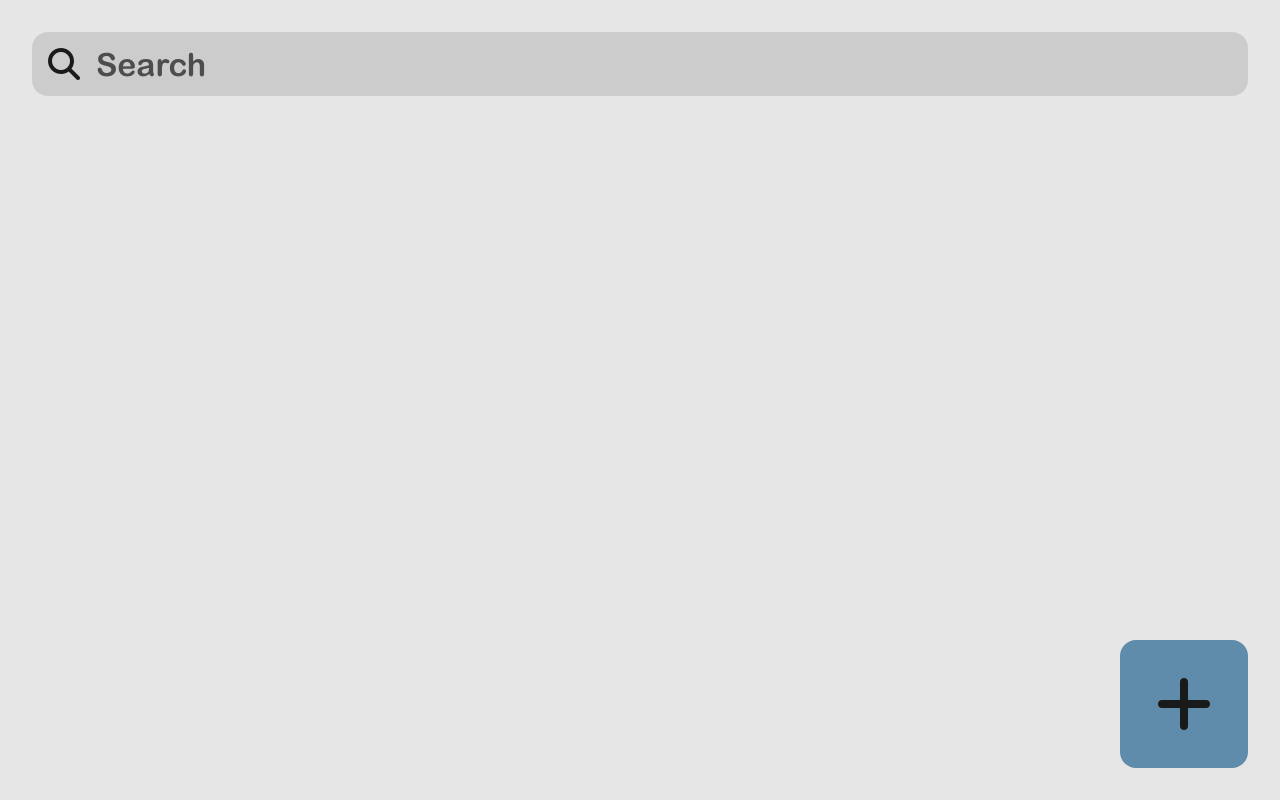
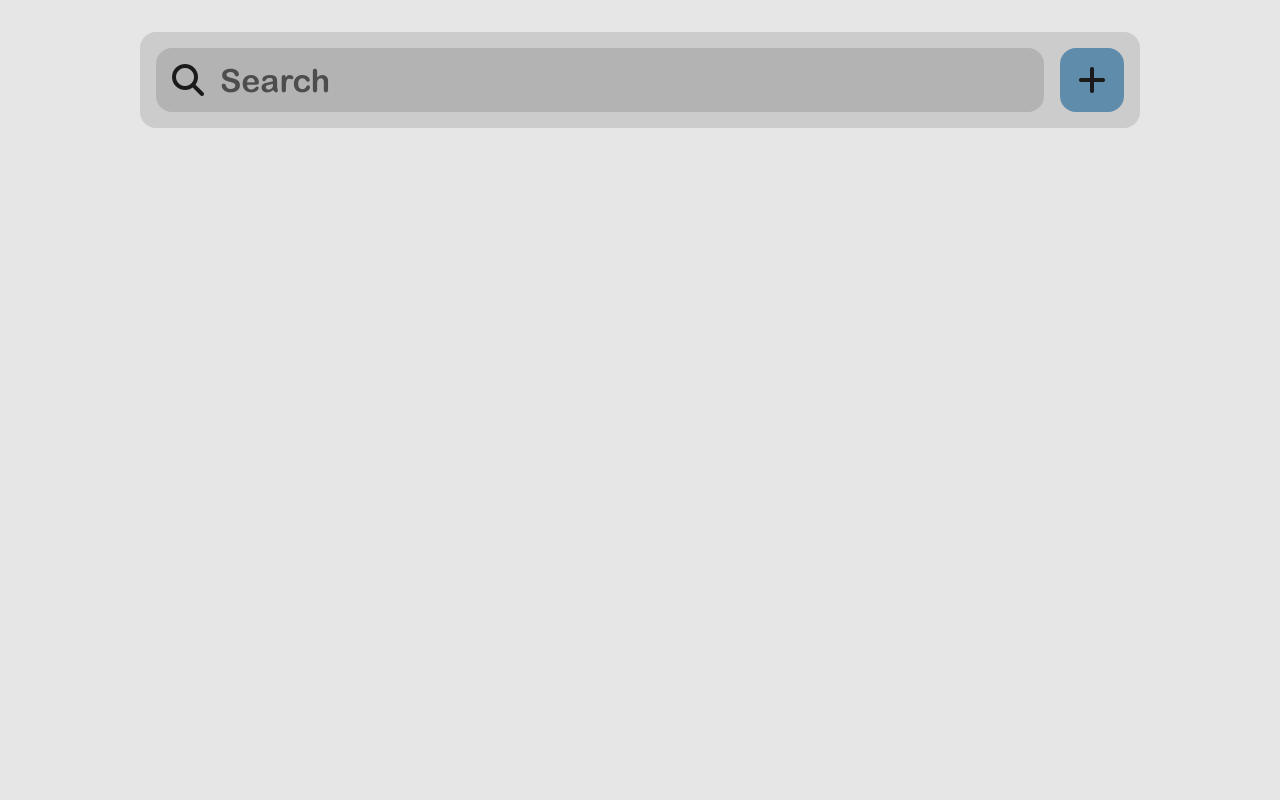
Before and after one commit to enetwarch/library, a plain HTML site: page index.html in a window 1280 px wide. Drawn offline with Linux system fonts and the light colour scheme.

Commit message:
changed input ui to fit the previous js mini projects

```diff
--- a/css/style.css
+++ b/css/style.css
@@ -54,70 +54,74 @@ body {
     width: 100%;
 }
 
-.input {
-    display: flex;
-    gap: 2rem;
-    width: 100%;
+body > * {
+    max-width: 1000px;
 }
 
-.input .search-bar {
+.input {
+    background-color: var(--primary-2);
+    border-radius: 1rem;
+    display: flex;
+    gap: 1rem;
+    padding: 1rem;
+    position: fixed;
+    top: 2rem;
+    width: calc(100% - 4rem);
+}
+
+.search-bar {
     color: var(--secondary-1);
     display: flex;
     flex-grow: 1;
     font-size: 2rem;
     position: relative;
-    width: 100%;
 }
 
-.input .search-bar .fa-solid.fa-magnifying-glass {
+.search-bar .fa-solid.fa-magnifying-glass {
     color: var(--secondary-1);
     margin-left: 1rem;
     margin-top: 1rem;
     position: absolute;
 }
 
-.input .search-bar #search {
-    background-color: var(--primary-2);
+.search-bar #search {
+    background-color: var(--primary-3);
     border: none;
     border-radius: 1rem;
     color: var(--secondary-1);
-    flex-grow: 1;
     font-size: 2rem;
     height: 4rem;
-    min-width: 100%;
     padding: 1rem;
     padding-left: 4rem;
+    width: 100%;
 }
 
-.input .search-bar #search::placeholder {
+.search-bar #search::placeholder {
     color: var(--secondary-3);
 }
 
-.input .search-bar #search::-webkit-search-cancel-button {
+.search-bar #search::-webkit-search-cancel-button {
     appearance: none;
 }
 
-.input .search-bar #search:focus {
+.search-bar #search:focus {
     outline: none;
 }
 
-.input #new {
+#newEntry {
     align-items: center;
     background-color: var(--blue);
     border-radius: 1rem;
-    bottom: 2rem;
     color: var(--secondary-1);
     display: flex;
-    font-size: 4rem;
-    height: 8rem;
+    font-size: 2rem;
     justify-content: center;
-    position: fixed;
-    right: 2rem;
+    min-height: 4rem;
+    min-width: 4rem;
     transition: opacity 0.25s;
-    width: 8rem;
 }
 
-.input #new:hover {
+#newEntry:hover {
     cursor: pointer;
     opacity: 0.8;
 }
--- a/index.html
+++ b/index.html
@@ -15,7 +15,7 @@
                 <i class="fa-solid fa-magnifying-glass"></i>
                 <input id="search" type="search" placeholder="Search">
             </div>
-            <div id="new">
+            <div id="newEntry">
                 <i class="fa-solid fa-plus"></i>
             </div>
         </div>
```
